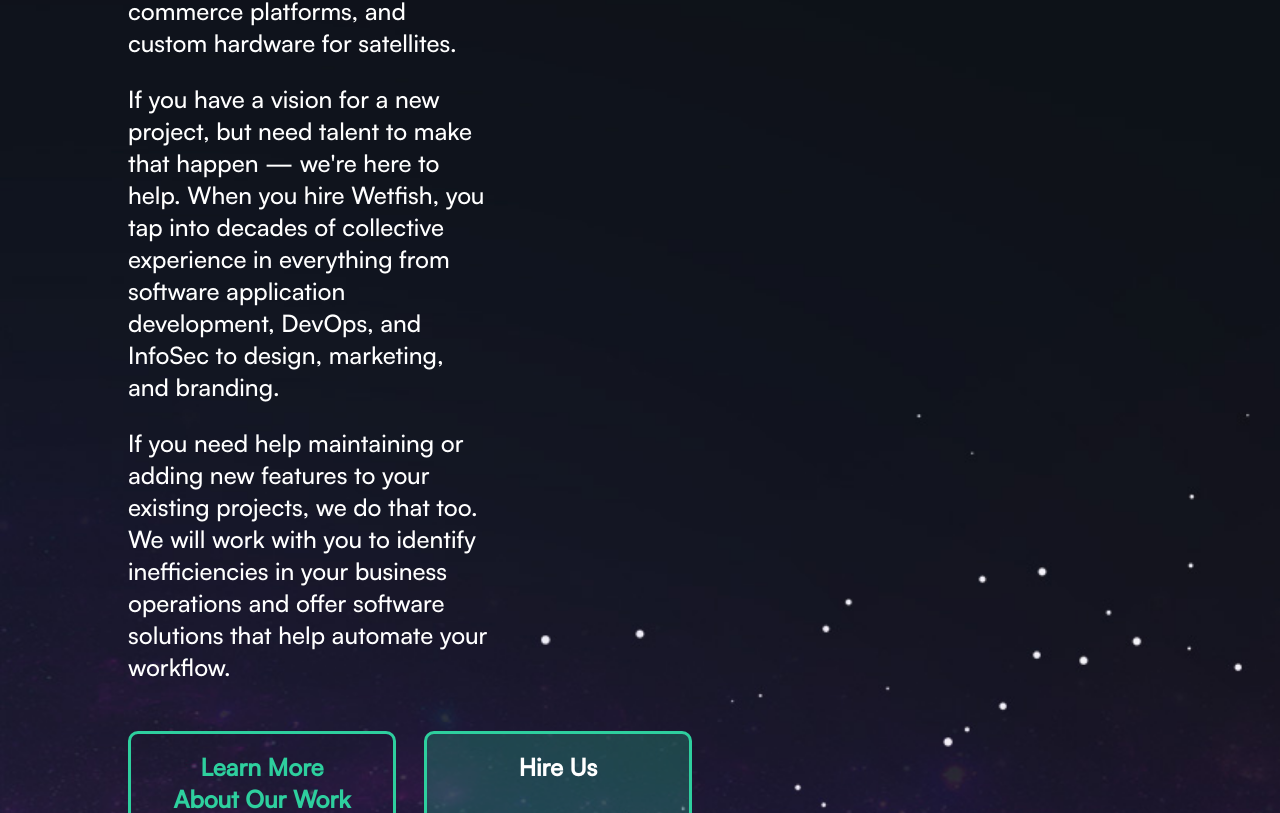
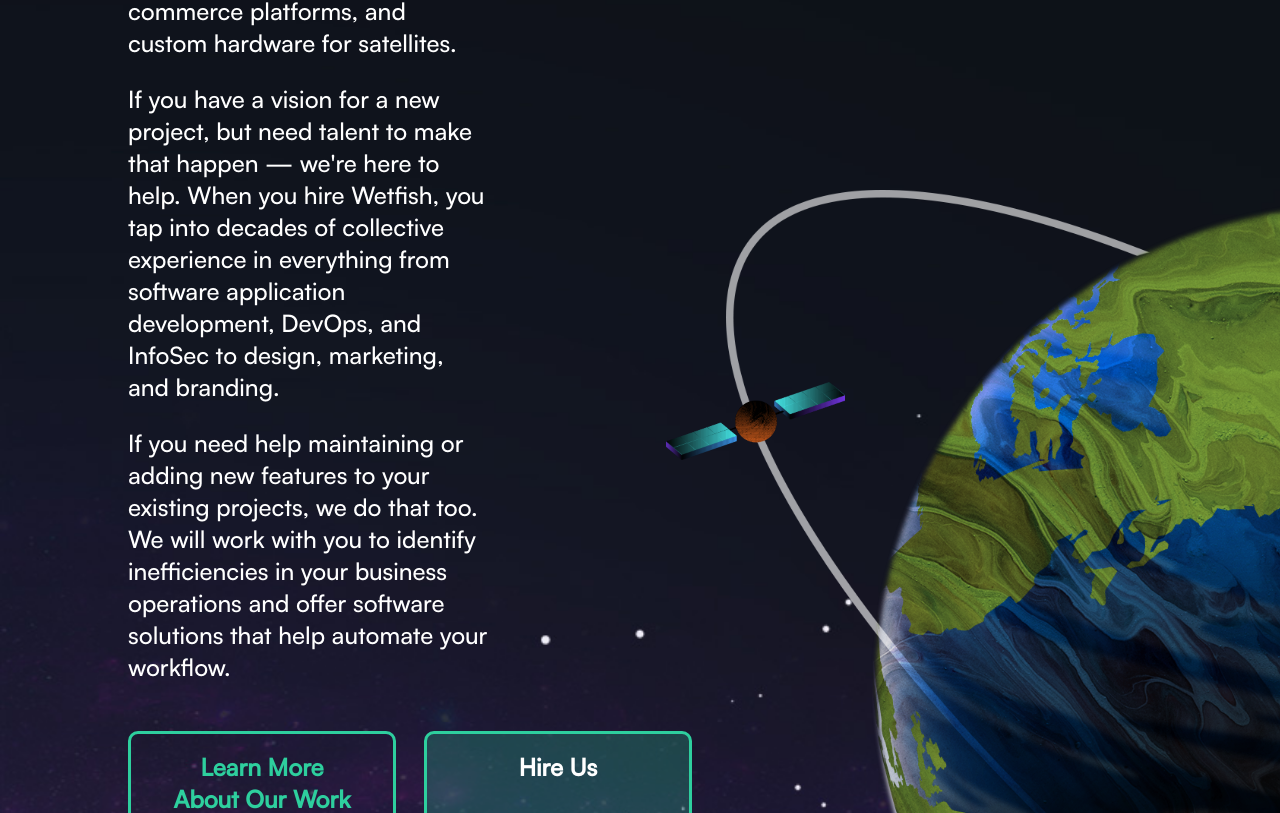
Before and after one commit to wetfish/wetfish.net, a SvelteKit app in the folder ui/: page / in a window 1280 px wide. Shown: the part 3747-4560 px from the top of the page. Built offline with nearby package versions, Linux system fonts and the light colour scheme; a web font is replaced by a local one.

Commit message:
Added globe and satellite component to business section

```diff
--- /dev/null
+++ b/ui/src/lib/components/Globe.svelte
@@ -0,0 +1,29 @@
+<script>
+    import globe from '$lib/images/globe.png';
+    import satellite from '$lib/images/satellite.png';
+</script>
+
+<style lang="scss">
+    .wrapper {
+        position: relative;
+
+        img {
+            position: absolute;
+        }
+    }
+
+    .globe {
+        max-width: 100vw;
+    }
+
+    .satellite {
+        width: 14vw;
+        top: 19vw;
+        left: 2vw;
+    }
+</style>
+
+<div class="wrapper">
+    <img class="globe" src="{globe}" />
+    <img class="satellite" src="{satellite}" />
+</div>
--- a/ui/src/routes/business.svelte
+++ b/ui/src/routes/business.svelte
@@ -4,7 +4,15 @@
         min-height: 1400px;
         background-repeat: no-repeat;
         background-size: cover;
+        position: relative;
+        overflow: hidden;
+    }
 
+    .globe {
+        position: absolute;
+        right: 50%;
+        bottom: 120vh;
+        z-index: 2;
     }
 
     .content {
@@ -25,9 +33,14 @@
 
 <script>
     import DisappearingContent from "$lib/components/DisappearingContent.svelte";
+    import Globe from "$lib/components/Globe.svelte";
 </script>
 
 <section class="business">
+    <div class="globe">
+        <Globe />
+    </div>
+
     <DisappearingContent>
         <div class="content">
             <div class="text">
```
Also changed, not shown: ui/src/lib/images/globe.png (added), ui/src/lib/images/satellite.png (added).
